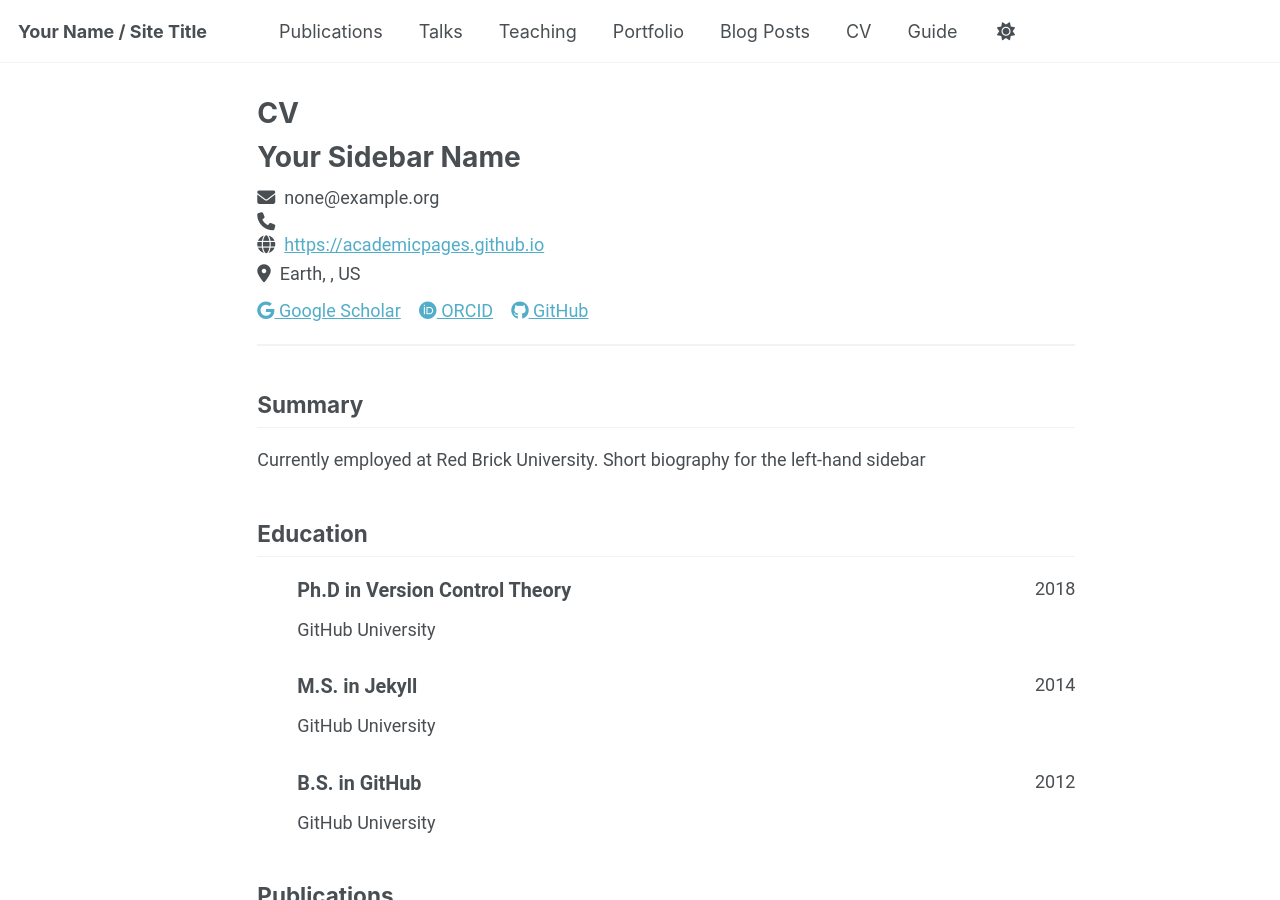
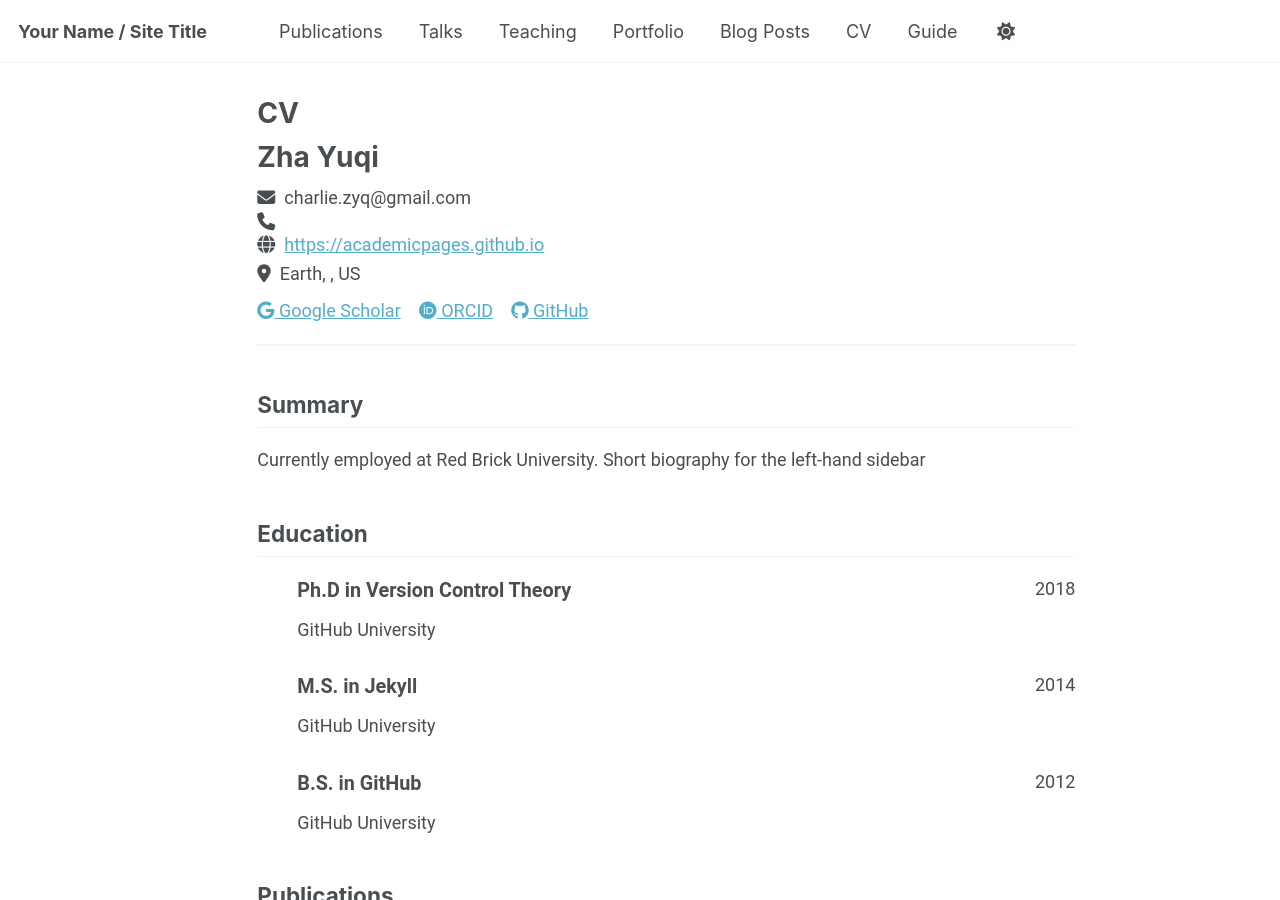
Before and after one commit to Charliez7/Charliez7.github.io, a Jekyll site: the page built from _pages/cv-json.md, in a window 1280 px wide and 900 px high. Built offline with Jekyll 4.4.1, drawn with Linux system fonts in a browser that asks for light colours; a script bundle is joined from its source files by our own code; library files that are not in the unit come from our copies.

Commit message:
Update personal information in cv.json

```diff
--- a/_data/cv.json
+++ b/_data/cv.json
@@ -1,7 +1,7 @@
 {
   "basics": {
-    "name": "Your Sidebar Name",
-    "email": "none@example.org",
+     "name": "Zha Yuqi",
+    "email": "charlie.zyq@gmail.com",
     "phone": "",
     "website": "https://academicpages.github.io",
     "summary": "Currently employed at Red Brick University. Short biography for the left-hand sidebar",
```
